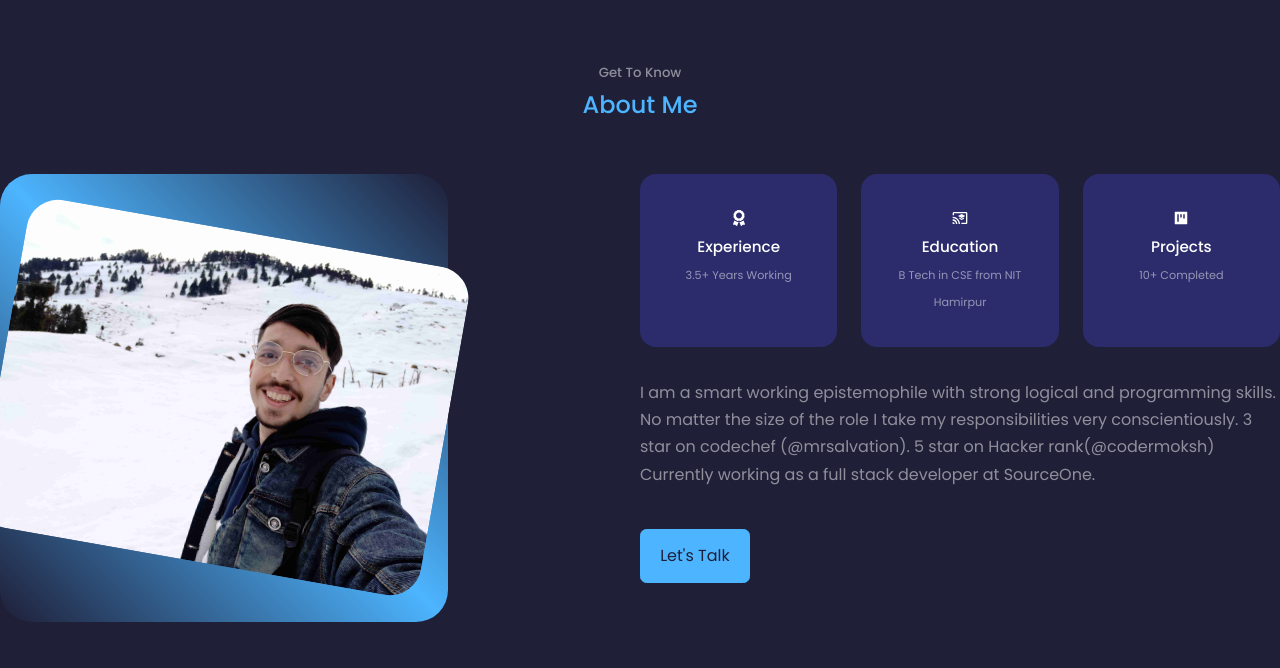
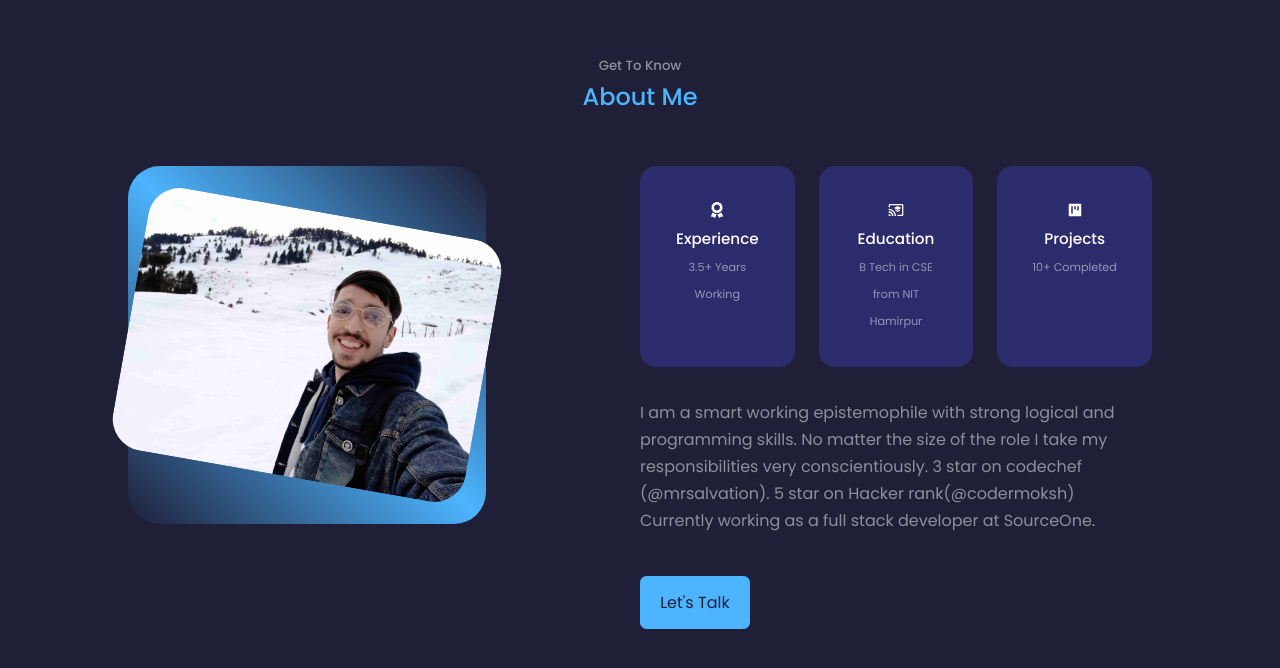
Before and after one commit to mokshchadha/react-portfolio, a React (Create React App) app: page / in a window 1280 px wide. Shown: the part 986-1654 px from the top of the page. Built offline with nearby package versions, Linux system fonts and the light colour scheme.

Commit message:
added padding to about section

```diff
--- a/src/components/about/about.css
+++ b/src/components/about/about.css
@@ -1,3 +1,7 @@
+#about{
+    padding-left: 8rem;
+    padding-right: 8rem;
+}
 .about__container {
     display: grid;
     grid-template-columns:  35% 50%;
@@ -87,6 +91,9 @@
 
 
  @media screen and (max-width:600px) {
+     #about{
+        padding:0rem
+     }
       .about__me {
           width: 65%;
           margin: 0 auto 3rem
```
